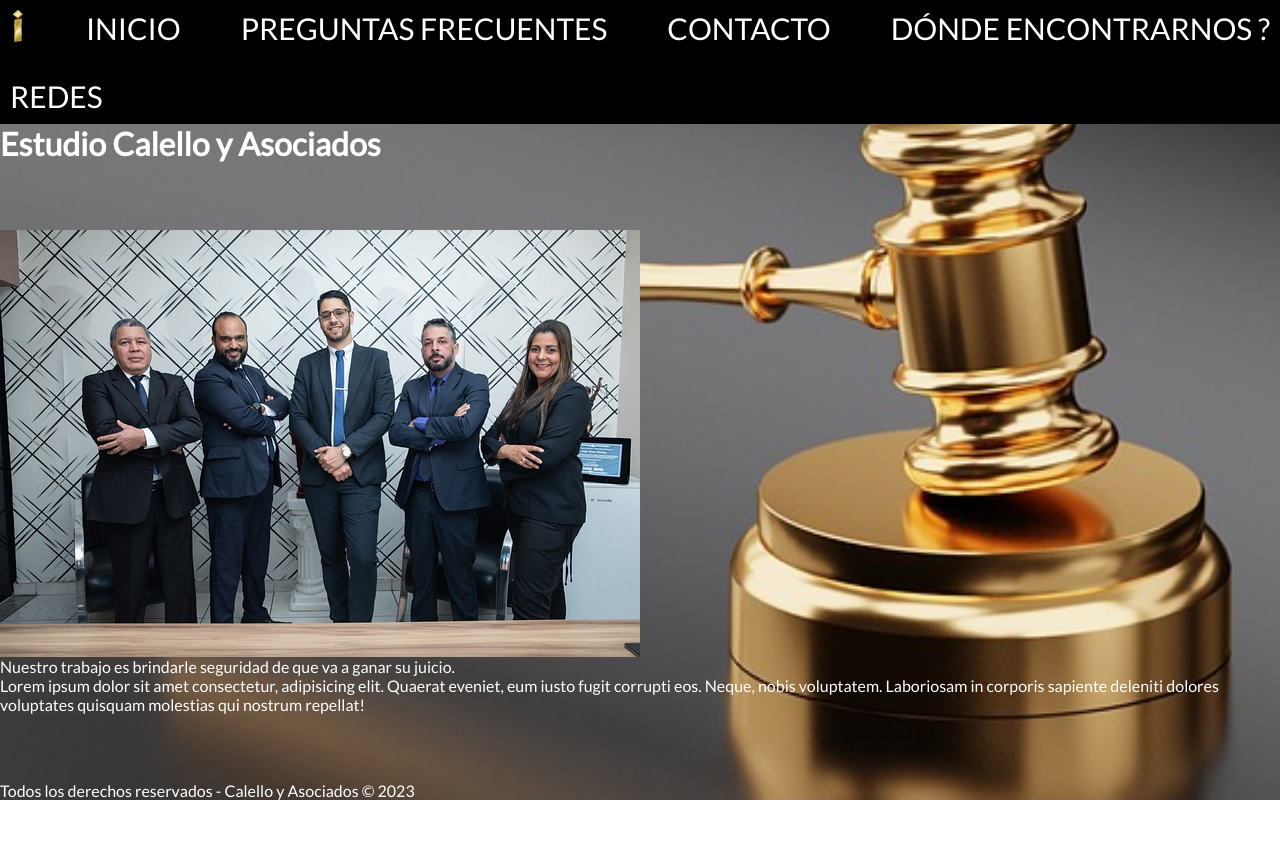
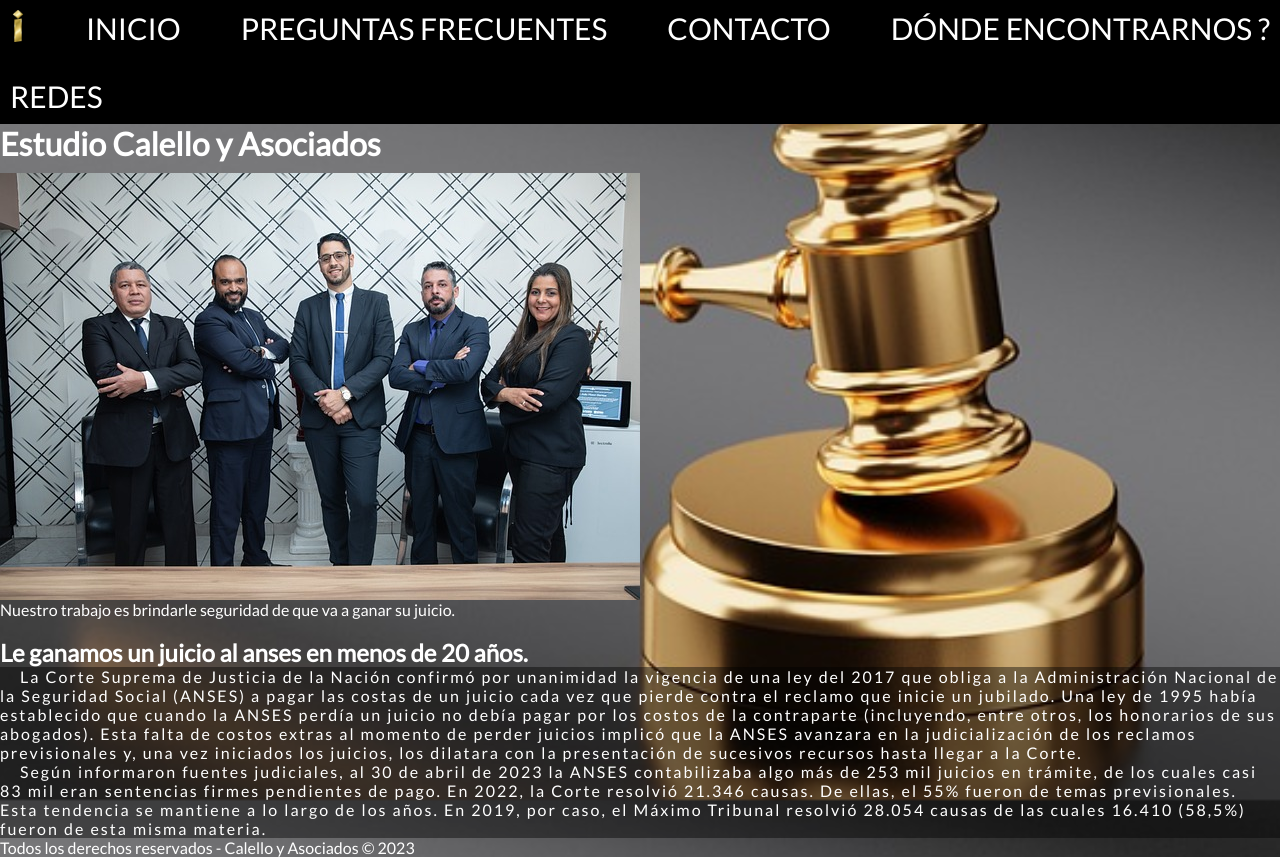
Before and after one commit to SContrera/Estudio-Calello, a plain HTML site: page index.html in a window 1280 px wide. Before the commit the page ends 800 px from the top, so only its background shows below. Drawn offline with Linux system fonts and the light colour scheme.

Commit message:
Se agregan párrafos.

```diff
--- a/index.html
+++ b/index.html
@@ -20,11 +20,25 @@
     </nav>
     <header class="header">
         <h1>Estudio Calello y Asociados</h1>
-        <section><img src="img/portada.jpg" alt=""> Nuestro trabajo es brindarle seguridad de que va a ganar su juicio.
-            <br>
-            <p>Lorem ipsum dolor sit amet consectetur, adipisicing elit. Quaerat eveniet, eum iusto fugit corrupti eos.
-                Neque, nobis voluptatem. Laboriosam in corporis sapiente deleniti dolores voluptates quisquam molestias
-                qui nostrum repellat!</p>
+        <section><img src="img/portada.jpg" width="auto" height="auto"> Nuestro trabajo es brindarle seguridad de que va
+            a ganar su juicio.</section>
+
+        <br>
+        <h2>Le ganamos un juicio al anses en menos de 20 años.</h2>
+        <p>La Corte Suprema de Justicia de la Nación confirmó por unanimidad la vigencia de una ley del 2017 que obliga
+            a la Administración Nacional de la Seguridad Social (ANSES) a pagar las costas de un juicio cada vez que
+            pierde contra el reclamo que inicie un jubilado. Una ley de 1995 había establecido que cuando la ANSES
+            perdía un juicio no debía pagar por los costos de la contraparte (incluyendo, entre otros, los honorarios de
+            sus abogados). Esta falta de costos extras al momento de perder juicios implicó que la ANSES avanzara en la
+            judicialización de los reclamos previsionales y, una vez iniciados los juicios, los dilatara con la
+            presentación de sucesivos recursos hasta llegar a la Corte.
+        </p>
+        <p>Según informaron fuentes judiciales, al 30 de abril de 2023 la ANSES contabilizaba algo más de 253 mil
+            juicios en trámite, de los cuales casi 83 mil eran sentencias firmes pendientes de pago. En 2022, la Corte
+            resolvió 21.346 causas. De ellas, el 55% fueron de temas previsionales. Esta tendencia se mantiene a lo
+            largo de los años. En 2019, por caso, el Máximo Tribunal resolvió 28.054 causas de las cuales 16.410 (58,5%)
+            fueron de esta misma materia.
+        </p>
 
     </header>
 
--- a/style.css
+++ b/style.css
@@ -41,10 +41,11 @@
 
 .header {
   display: flex;
-  flex-flow: row wrap;
+  flex-flow: column wrap;
   justify-content: start;
   align-items: start;
   color: white;
+
 
 
 }
@@ -52,8 +53,9 @@
 .header>section {
   display: flex;
   flex-flow: column wrap;
-  justify-content: space-between;
-  align-items: start;
+  padding-top: 10px;
+
+
 
 }
 
@@ -62,6 +64,11 @@
   flex-flow: column wrap;
   justify-content: space-between;
   align-items: end;
+  background-color: rgba(0, 0, 0, 0.431);
+  text-indent: 20px;
+  letter-spacing: 2px;
+
+
 
 }
 
```
